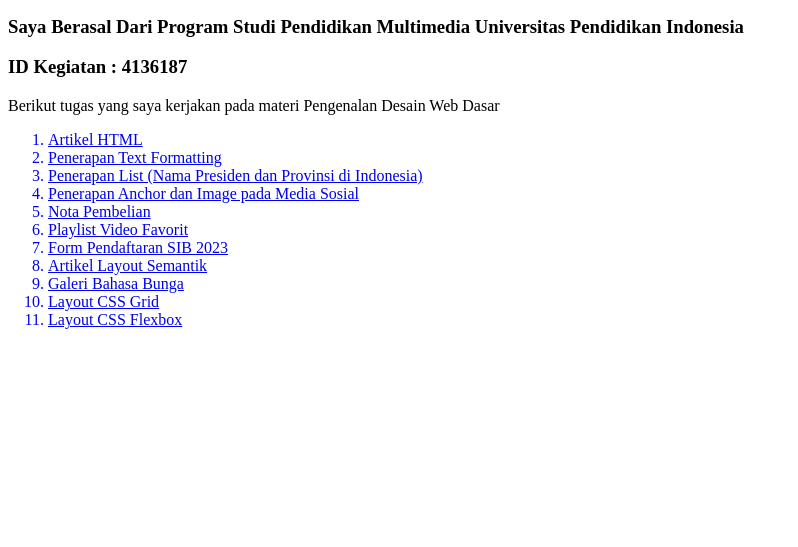
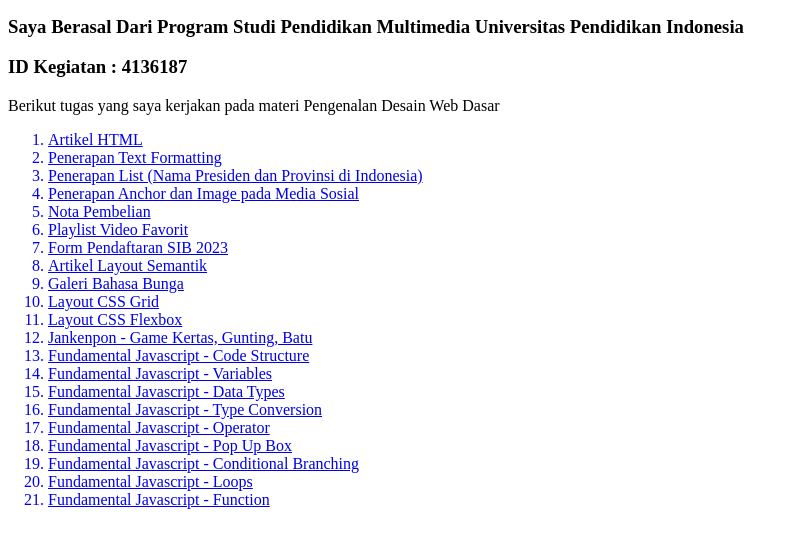
Before and after one commit to Tantan2762/fswd3-html-dasar, a plain HTML site: page index.html in a window 1280 px wide. Shown: the part 105-652 px from the top of the page, without its empty margins (0-798 px from the left). Drawn offline with Linux system fonts and the light colour scheme.

Commit message:
[FIX] Menambah list Fundamental JS dan Jankenpon

```diff
--- a/index.html
+++ b/index.html
@@ -24,6 +24,16 @@
         <a href = "pages/galeri_bahasa_bunga.html"><li>Galeri Bahasa Bunga</li></a>
         <a href = "pages/grid.html"><li>Layout CSS Grid</li></a>
         <a href = "pages/flexbox.html"><li>Layout CSS Flexbox</li></a>
+        <a href = "pages/jankenpon.html"><li>Jankenpon - Game Kertas, Gunting, Batu</li></a>
+        <a href = "pages/code_structure.html"><li>Fundamental Javascript - Code Structure</li></a>
+        <a href = "pages/javascript_variables.html"><li>Fundamental Javascript - Variables</li></a>
+        <a href = "pages/data_types_javascript.html"><li>Fundamental Javascript - Data Types</li></a>
+        <a href = "pages/type_conversion.html"><li>Fundamental Javascript - Type Conversion</li></a>
+        <a href = "pages/operator_js.html"><li>Fundamental Javascript - Operator</li></a>
+        <a href = "pages/popupbox.html"><li>Fundamental Javascript - Pop Up Box</li></a>
+        <a href = "pages/conditional_branching.html"><li>Fundamental Javascript - Conditional Branching</li></a>
+        <a href = "pages/looping.html"><li>Fundamental Javascript - Loops</li></a>
+        <a href = "pages/function.html"><li>Fundamental Javascript - Function</li></a>
     </ol>
 
 </body>
```
